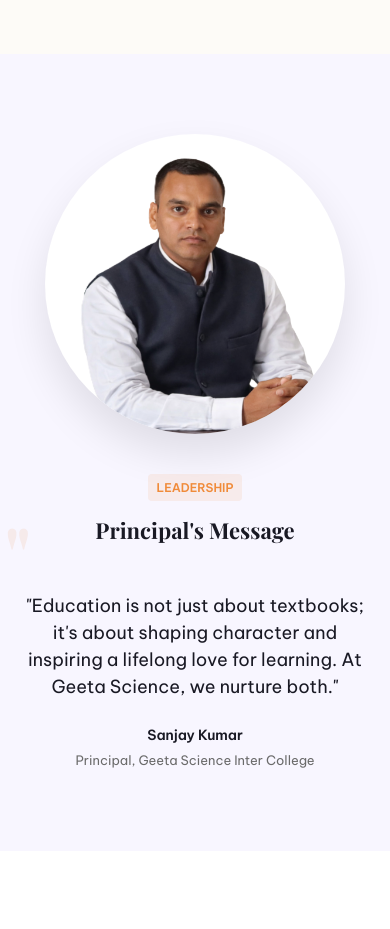
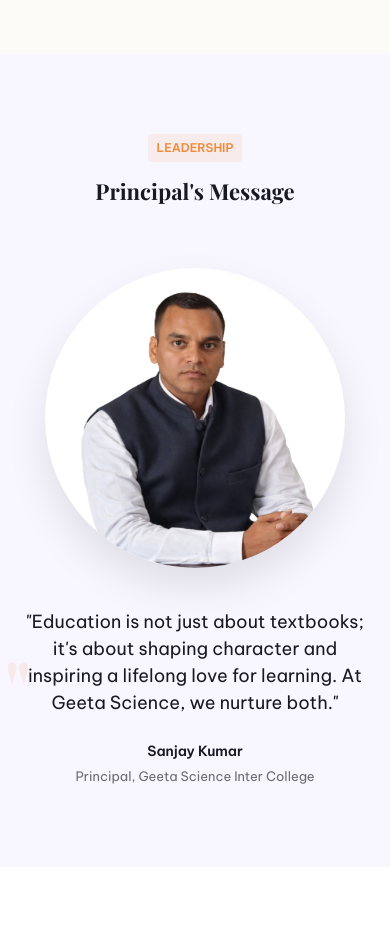
Before and after one commit to Subhampas1/geetascienceintercollege, a React (Vite) app: page / in a window 390 px wide. Shown: the part 3820-4749 px from the top of the page. Built offline with nearby package versions, Linux system fonts and the light colour scheme; a web font is replaced by a local one.

Commit message:
Move Principal's Message heading above image on mobile

```diff
--- a/src/pages/Home.css
+++ b/src/pages/Home.css
@@ -385,6 +385,10 @@ section {
 .mb-6 { margin-bottom: 24px; }
 .text-left { text-align: left; }
 
+.director-header-mobile {
+  display: none;
+}
+
 .quote-mark {
   font-size: 80px;
   color: rgba(232, 129, 48, 0.1);
@@ -474,6 +478,8 @@ section {
 
   .director-container { flex-direction: column; text-align: center; gap: 32px; }
   .director-content { text-align: center; }
+  .director-header-desktop { display: none; }
+  .director-header-mobile { display: block; width: 100%; margin-bottom: -16px; }
   .section-title { text-align: center; font-size: 28px; }
   .director-quote { font-size: 18px; margin-bottom: 24px; }
 
--- a/src/pages/Home.jsx
+++ b/src/pages/Home.jsx
@@ -180,12 +180,18 @@ const Home = () => {
       {/* Principal's Message */}
       <section className="director-section bg-purple">
         <div className="container director-container">
+          <div className="director-header-mobile">
+            <Chip variant="new" className="mb-4" style={{ display: 'inline-block' }}>LEADERSHIP</Chip>
+            <h2 className="section-title text-center mb-6">Principal's Message</h2>
+          </div>
           <div className="director-image-wrapper">
             <img src="/director.png" alt="Principal" className="director-img" onError={(e) => e.target.src = 'https://images.unsplash.com/photo-1560250097-0b93528c311a?ixlib=rb-4.0.3&auto=format&fit=crop&w=800&q=80'} />
           </div>
           <div className="director-content">
-            <Chip variant="new" className="mb-4" style={{ display: 'inline-block' }}>LEADERSHIP</Chip>
-            <h2 className="section-title text-left mb-6">Principal's Message</h2>
+            <div className="director-header-desktop">
+              <Chip variant="new" className="mb-4" style={{ display: 'inline-block' }}>LEADERSHIP</Chip>
+              <h2 className="section-title text-left mb-6">Principal's Message</h2>
+            </div>
             <div className="quote-mark">"</div>
             <p className="director-quote text-navy">
               "{homeData.principalQuote}"
```
